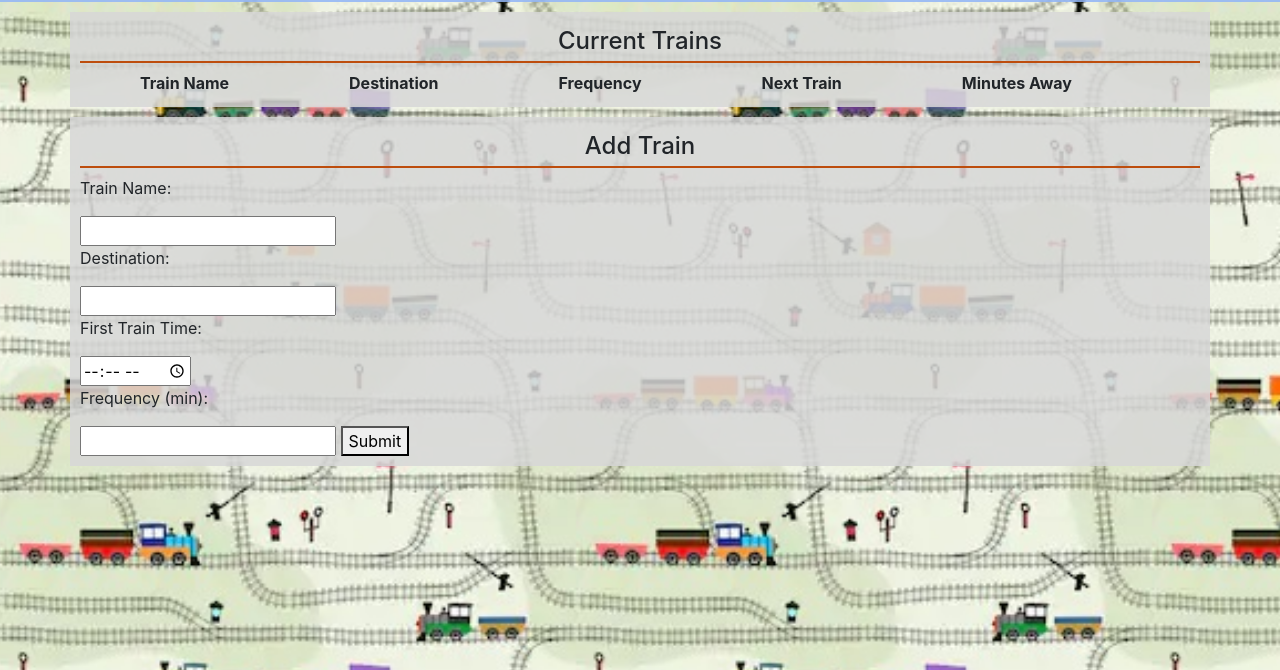
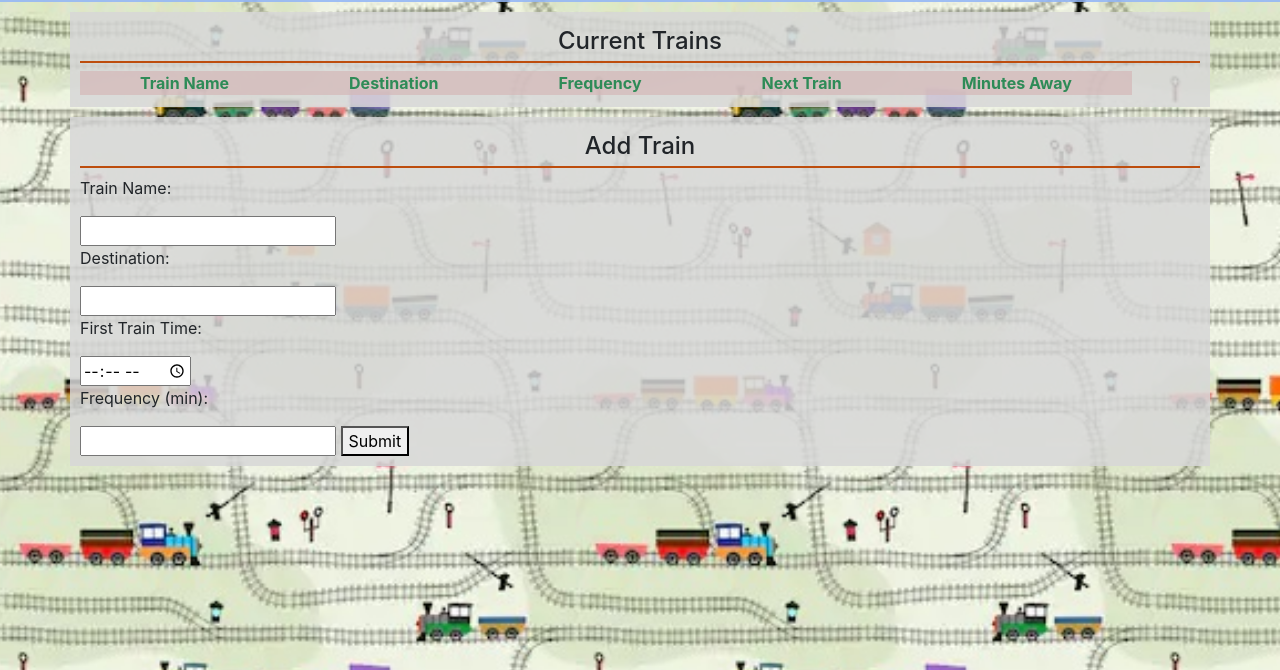
Before and after one commit to DECronin/TrainScheduleCalculator, a plain HTML site: page index.html in a window 1280 px wide. In both pictures the pointer is over the element 606 px from the left and 213 px from the top of the page. Shown: the part 130-800 px from the top of the page. Drawn offline with nearby package versions, Linux system fonts and the light colour scheme; no server answers.

Commit message:
tr hover style

```diff
--- a/assets/css/style.css
+++ b/assets/css/style.css
@@ -27,3 +27,8 @@ th {
 table{
     text-align: center;
 }
+tr:hover{
+    background-color: rgb(212, 184, 184, 0.7);
+    color: seagreen;
+    font-weight: bold;
+}
```
